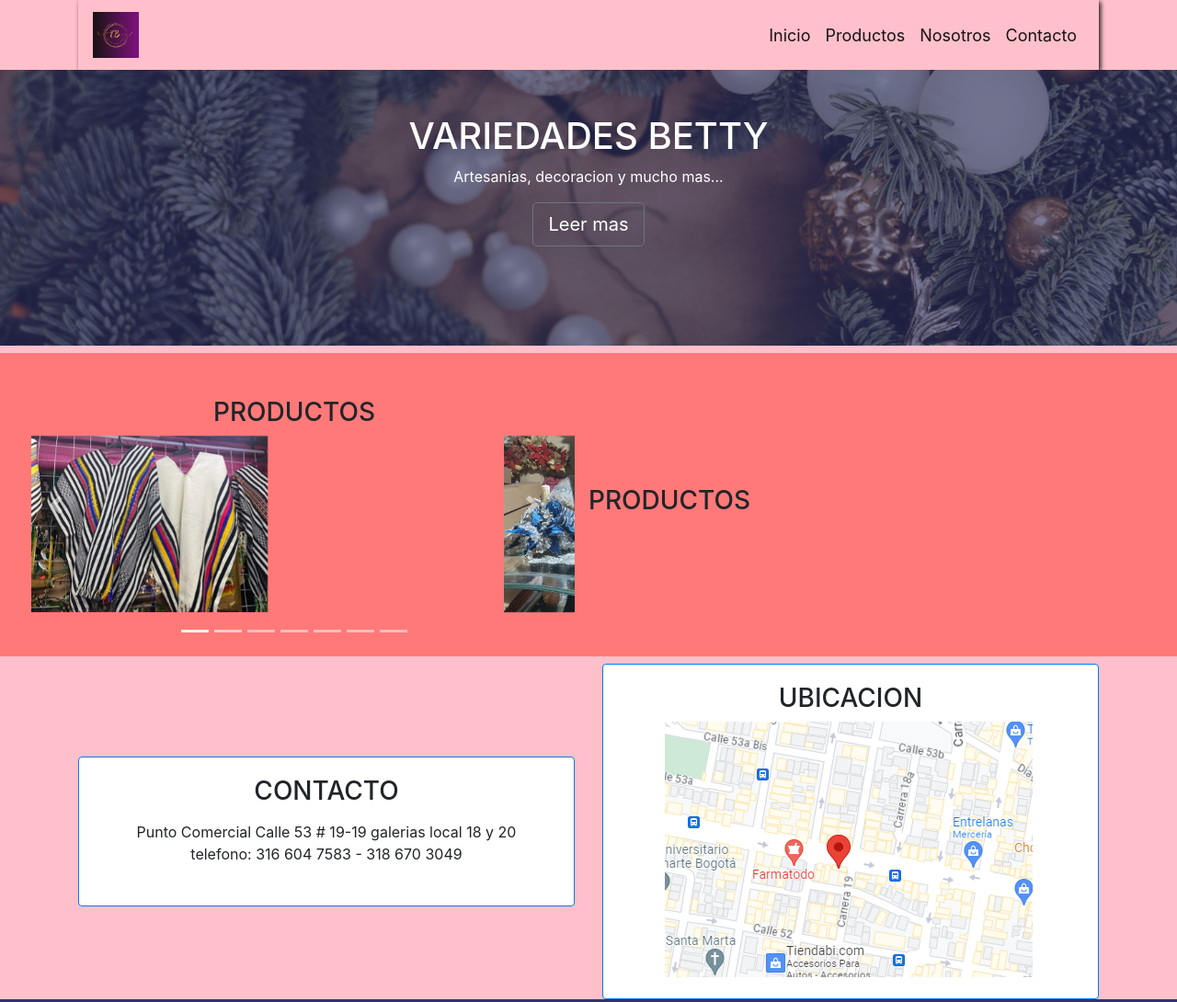
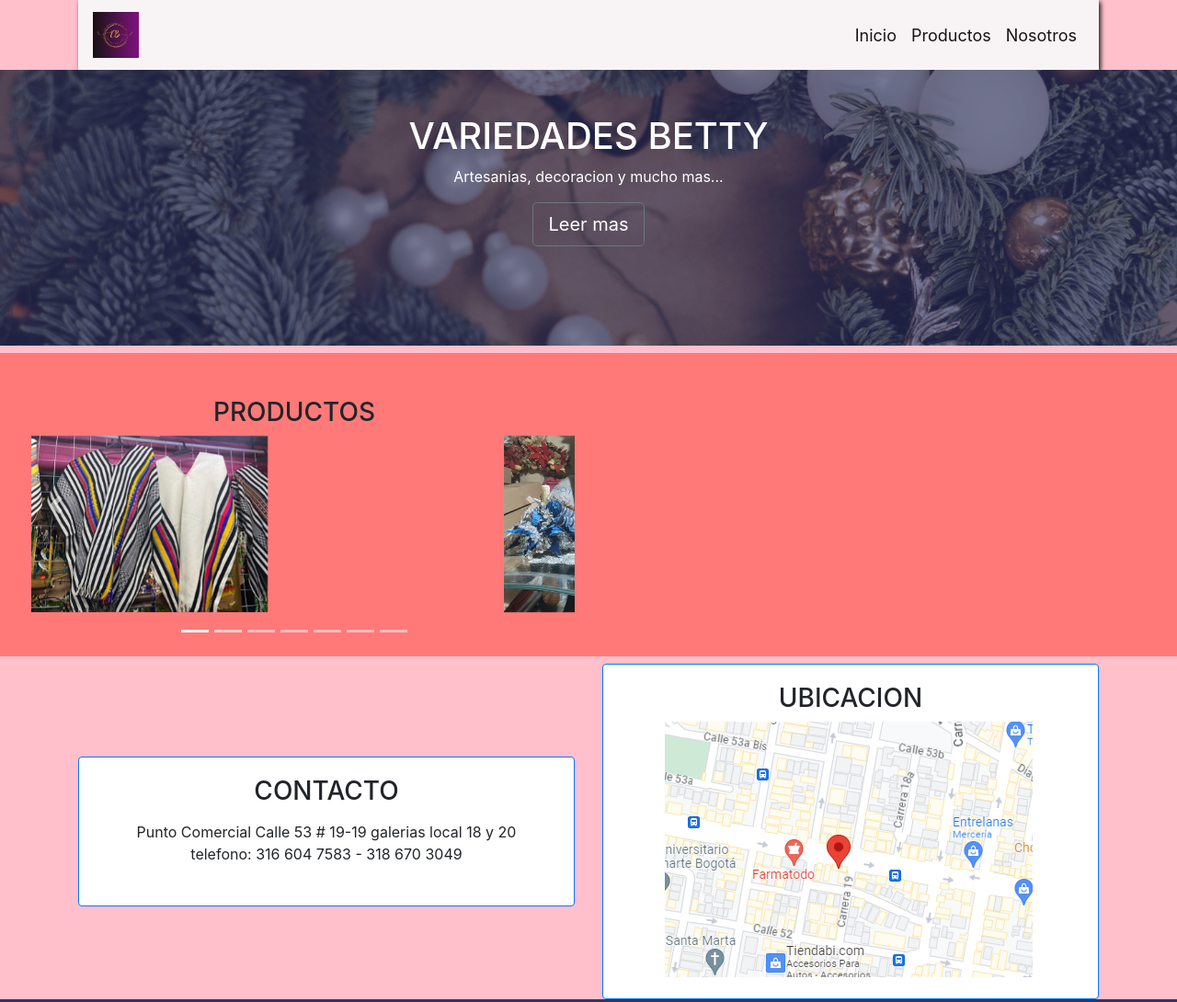
Before and after one commit to masp4040/new-page2, a website: page index.html in a window 1280 px wide. Shown: the top 1090 px of the page at 92% size. Drawn offline with nearby package versions, Linux system fonts and the light colour scheme.

Commit message:
se cambia navbar

```diff
--- a/index.html
+++ b/index.html
@@ -14,7 +14,7 @@
 <body>
     <!-- navigation -->
     <div class="container">
-        <nav class="navbar navbar-expand-lg navbar-pink bg-pink">
+        <nav class="navbar navbar-expand-lg navbar-light bg-light">
             <a class="navbar-brand" href="/">
                 <img src="img/logo4.png" alt="Variedades Betty" style="width: 10%">
             </a>
@@ -32,9 +32,9 @@
                 <li class="nav-item">
                   <a class="nav-link" href="#">Nosotros </a>
                 </li>
-                <li class="nav-item">
+                <!-- <li class="nav-item">
                   <a class="nav-link "href="#">Contacto</a>
-                </li>
+                </li> -->
               </ul>
             </div>
           </nav>
@@ -110,9 +110,9 @@
                         </button>
                       </div>
                 </div>
-                <div class="col-ml-4 justify-content-center align-self-center">
+                <!-- <div class="col-ml-4 justify-content-center align-self-center">
                   <h3 class="col-m-2 justify-content-center">PRODUCTOS</h3>
-                </div>
+                </div> -->
 
             </div>
 
```
